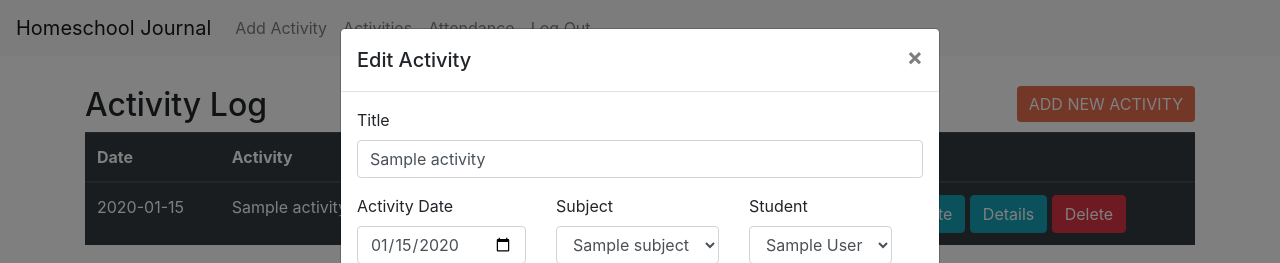
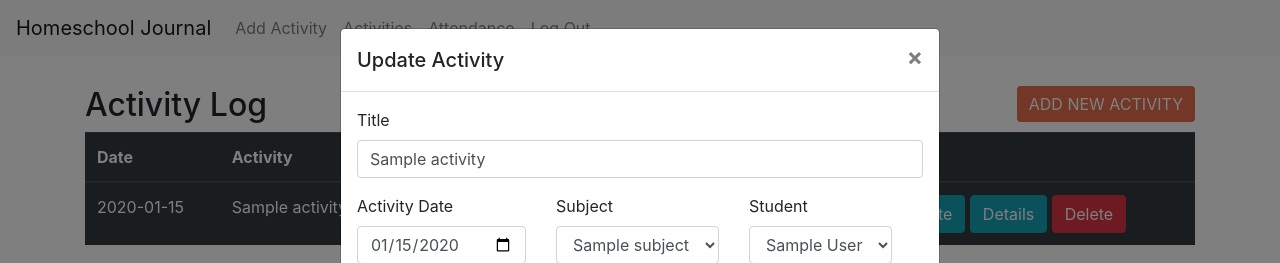
Before and after one commit to maelingmurphy/homeschool-journal, a Flask app: page /log in a window 1280 px wide, after a click on "Update". Shown: the top 263 px of the page. Run offline with Flask 2, Linux system fonts and the light colour scheme; a user stored in the database is signed in; tables that the repository leaves empty hold one stand-in row (values such as "Sample post"); some libraries are stand-ins or nearby versions.

Commit message:
Change Update link to /log/{{ activity.id}}  route, Change modal title to Update Activity

```diff
--- a/app/templates/log.html
+++ b/app/templates/log.html
@@ -29,7 +29,7 @@
                 <td>{{ activity.student }}</td>
                 <td>{{ activity.status }}</td>
                 <td>
-                    <a href="/update/{{ activity.id }}" class="btn btn-info btn-xs" data-toggle="modal" data-target="#modal-edit{{ activity.id }}"><i class="icon-edit icon-large"></i>Update</a>
+                    <a href="/log/{{ activity.id }}" class="btn btn-info btn-xs" data-toggle="modal" data-target="#modal-edit{{ activity.id }}"><i class="icon-edit icon-large"></i>Update</a>
                     <a href="/details/{{ activity.id }}" class="btn btn-info btn-xs" data-toggle="modal" data-target="#modal-details{{ activity.id }}"><i class="icon-list icon-large"></i>Details</a>
                     <a href="/delete/{{ activity.id }}" class="btn btn-danger btn-xs" onclick="return confirm('Are you sure you want to delete?')"><i class="icon-remove icon-large"></i>Delete</a>
                 </td>
@@ -116,7 +116,7 @@
     <div class="modal-dialog" role="document">
         <div class="modal-content">
             <div class="modal-header">
-                <h5 class="modal-title" id="modal-editTitle">Edit Activity</h5>
+                <h5 class="modal-title" id="modal-editTitle">Update Activity</h5>
                 <button type="button" class="close" data-dismiss="modal" aria-label="Close">
                     <span aria-hidden="true">&times;</span>
                 </button>
@@ -156,18 +156,18 @@
 
                     <div class="form-group">
                         {{ form.description.label }}
-                        {{ form.description(size=500, class_='form-control', value=activity.description) }}
+                        {{ form.description(size=500, class_='form-control') }}
                     </div>
 
 
                     <div class="form-group">
                         {{ form.resources.label }}
-                        {{ form.resources(size=500, class_='form-control', value=activity.resources) }}
+                        {{ form.resources(size=500, class_='form-control') }}
                     </div>
 
                     <div class="form-group">
                         {{ form.notes.label }}
-                        {{ form.notes(size=500, class_='form-control', value=activity.notes) }}
+                        {{ form.notes(size=500, class_='form-control') }}
                     </div>
 
                     <div class="form-group">
```
